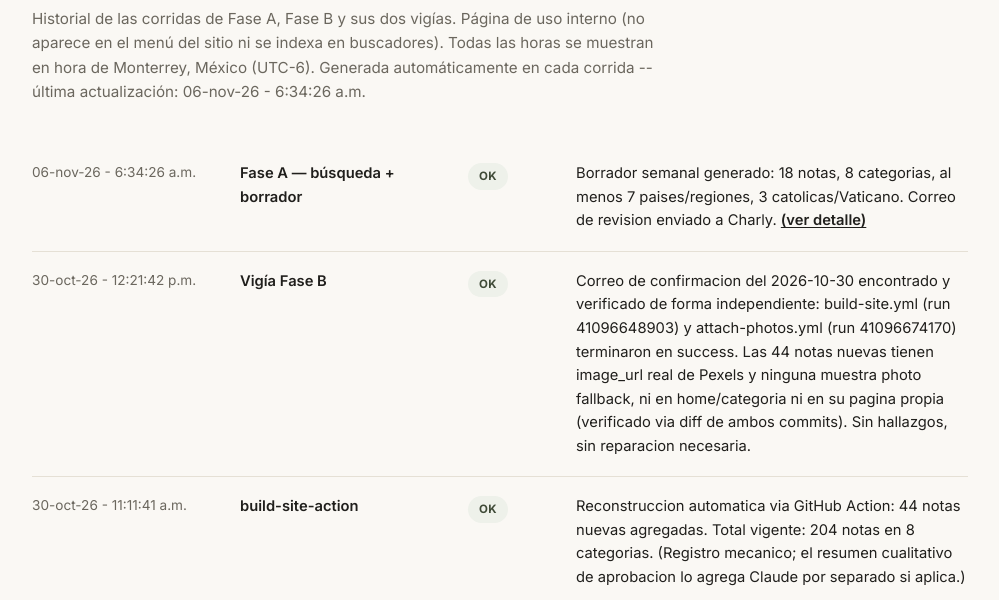
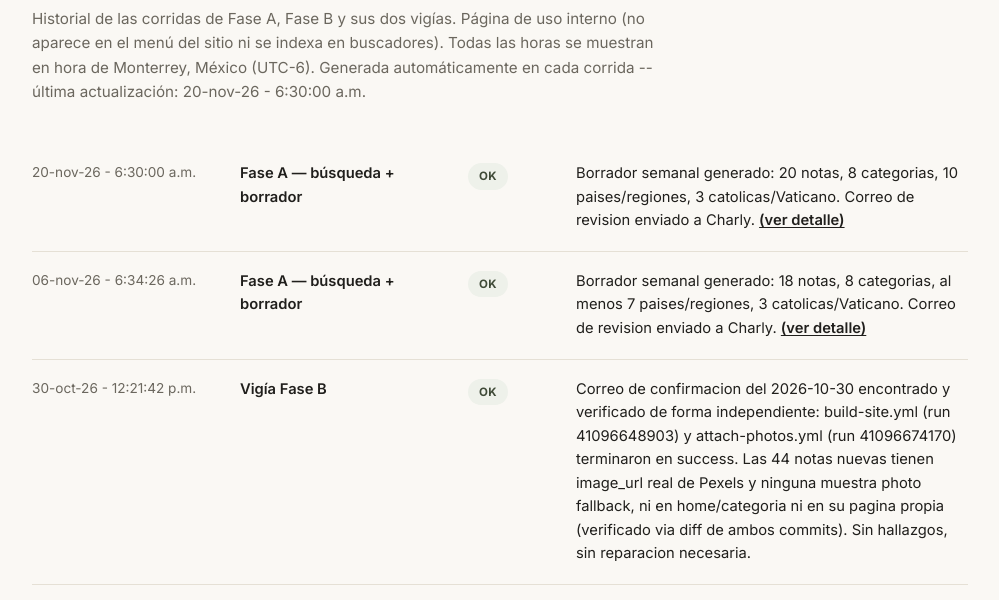
Before and after one commit to carlospt-74/good-news, a plain HTML site: page estado/index.html in a window 1280 px wide. Shown: the part 175-775 px from the top of the page, without its empty margins (140-1139 px from the left). Drawn offline with Linux system fonts and the light colour scheme.

Commit message:
Regenerar estado/index.html con la corrida de Fase A del 2026-11-20
Co-Authored-By: Claude Sonnet 5 <noreply@anthropic.com>
Claude-Session: https://claude.ai/code/session_01JKh86anvrcCmbX9sb8Anhp

```diff
--- a/estado/index.html
+++ b/estado/index.html
@@ -47,7 +47,14 @@
 </header>
 <main>
   <h1>Buenas Noticias -- estado del pipeline</h1>
-  <p class="sub">Historial de las corridas de Fase A, Fase B y sus dos vigías. Página de uso interno (no aparece en el menú del sitio ni se indexa en buscadores). Todas las horas se muestran en hora de Monterrey, México (UTC-6). Generada automáticamente en cada corrida -- última actualización: 06-nov-26 - 6:34:26 a.m.</p>
+  <p class="sub">Historial de las corridas de Fase A, Fase B y sus dos vigías. Página de uso interno (no aparece en el menú del sitio ni se indexa en buscadores). Todas las horas se muestran en hora de Monterrey, México (UTC-6). Generada automáticamente en cada corrida -- última actualización: 20-nov-26 - 6:30:00 a.m.</p>
+
+  <div class="run">
+    <div class="ts">20-nov-26 - 6:30:00 a.m.</div>
+    <div class="trig">Fase A — búsqueda + borrador</div>
+    <div><span class="status-pill" style="color:#3f4a37; background:#eef1ea">OK</span></div>
+    <div class="summary">Borrador semanal generado: 20 notas, 8 categorias, 10 paises/regiones, 3 catolicas/Vaticano. Correo de revision enviado a Charly. <a href="https://github.com/carlospt-74/good-news/commit/6878f447c7317798557e33b307f6257695aba501" target="_blank" rel="noopener">(ver detalle)</a></div>
+  </div>
 
   <div class="run">
     <div class="ts">06-nov-26 - 6:34:26 a.m.</div>
```
